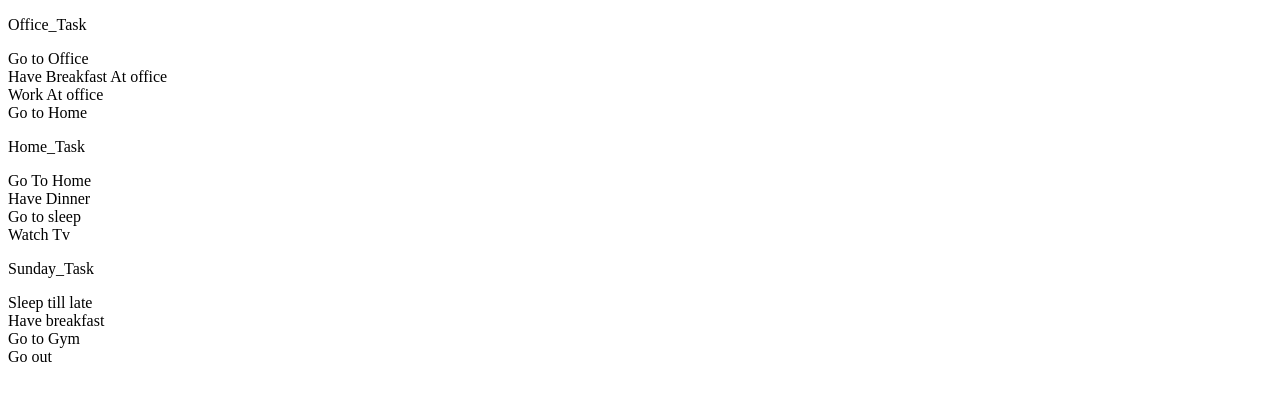
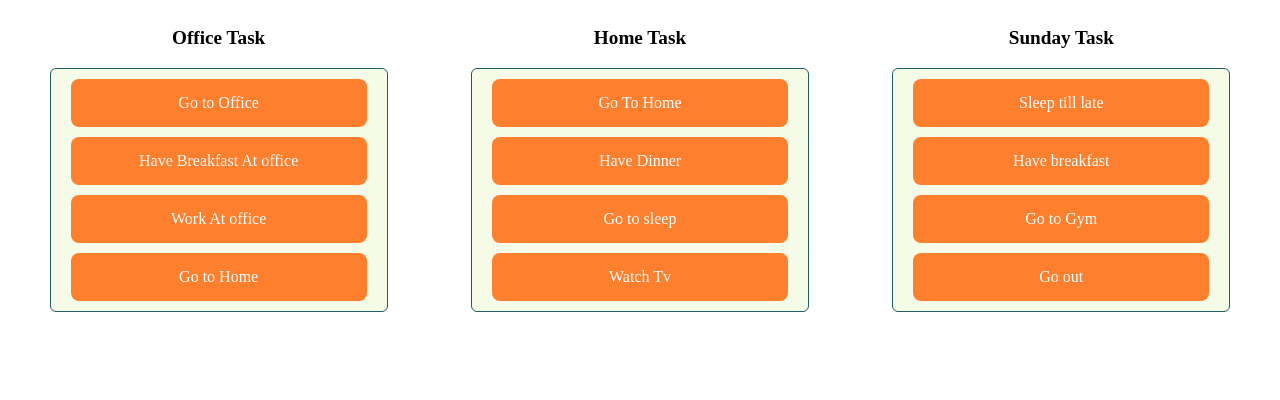
Before and after one commit to saurabhbansal2443/Drag-and-drop-2, a React (Vite) app: page / in a window 1280 px wide. Shown: the top 400 px of the page. Built offline with nearby package versions, Linux system fonts and the light colour scheme.

Commit message:
Styling done

```diff
--- a/src/DragAndDrop.jsx
+++ b/src/DragAndDrop.jsx
@@ -17,14 +17,22 @@ const DragAndDrop = ({ data: intialData }) => {
 
   console.log("mainHeadings", mainHeadings);
   return (
-    <div>
+    <div style={style?.root}>
       {mainHeadings.map((heading) => {
         return (
-          <div>
-            <p key={heading}>{heading}</p>
-            {data[heading].map((taskObj) => {
-              return <div key={taskObj.id}>{taskObj.title}</div>;
-            })}
+          <div style={style?.container}>
+            <p style={style?.heading} key={heading}>
+              {heading.replace("_", " ")}
+            </p>
+            <div style={style?.box}>
+              {data[heading].map((taskObj) => {
+                return (
+                  <div style={style?.taskContainer} key={taskObj.id}>
+                    {taskObj.title}
+                  </div>
+                );
+              })}
+            </div>
           </div>
         );
       })}
@@ -33,3 +41,42 @@ const DragAndDrop = ({ data: intialData }) => {
 };
 
 export default DragAndDrop;
+
+const style = {
+  root: {
+    display: "flex",
+    justifyContent: "space-around",
+    alignItems: "center",
+    flexDirection: "row",
+  },
+  container: {
+    width: "25%",
+    display: "flex",
+    justifyContent: "space-evenly",
+    alignItems: "center",
+    flexDirection: "column",
+  },
+  box: {
+    width: "100%",
+    paddingLeft: "10px",
+    paddingRight: "10px",
+    backgroundColor: "#F5FBE6",
+    borderRadius: 6,
+    border: "1px solid #215E61",
+  },
+  heading: {
+    fontSize: "1.2rem",
+    fontWeight: 700,
+  },
+  taskContainer: {
+    display: "flex",
+    justifyContent: "center",
+    alignItems: "center",
+    borderRadius: 8,
+
+    padding: "15px",
+    margin: "10px",
+    backgroundColor: "#FE7F2D",
+    color: "white",
+  },
+};
```
